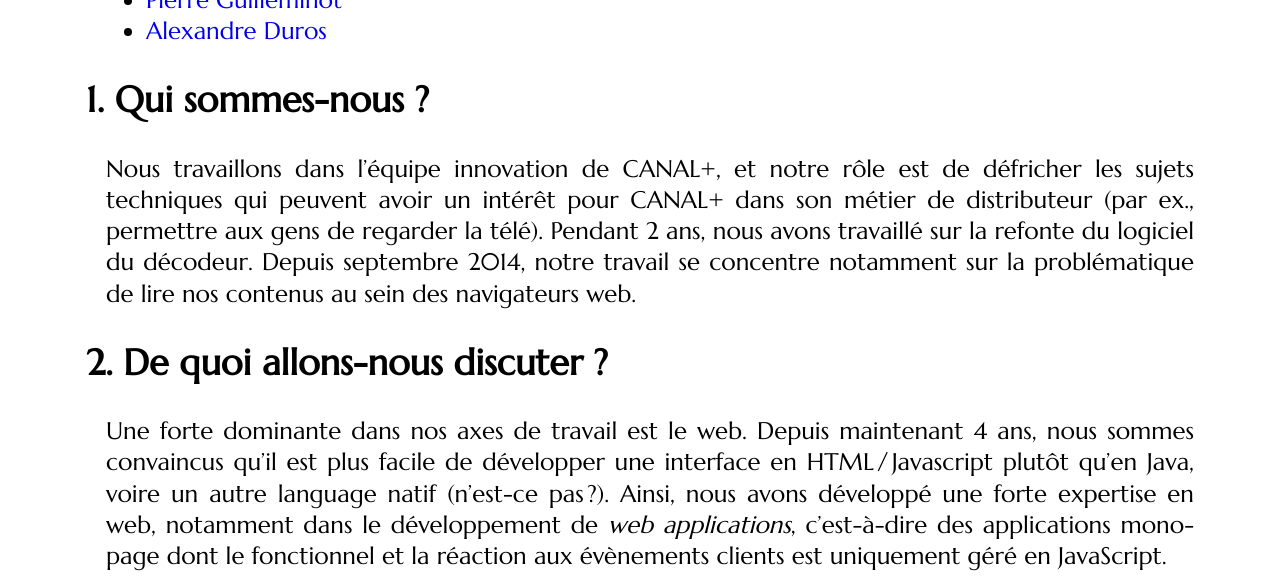
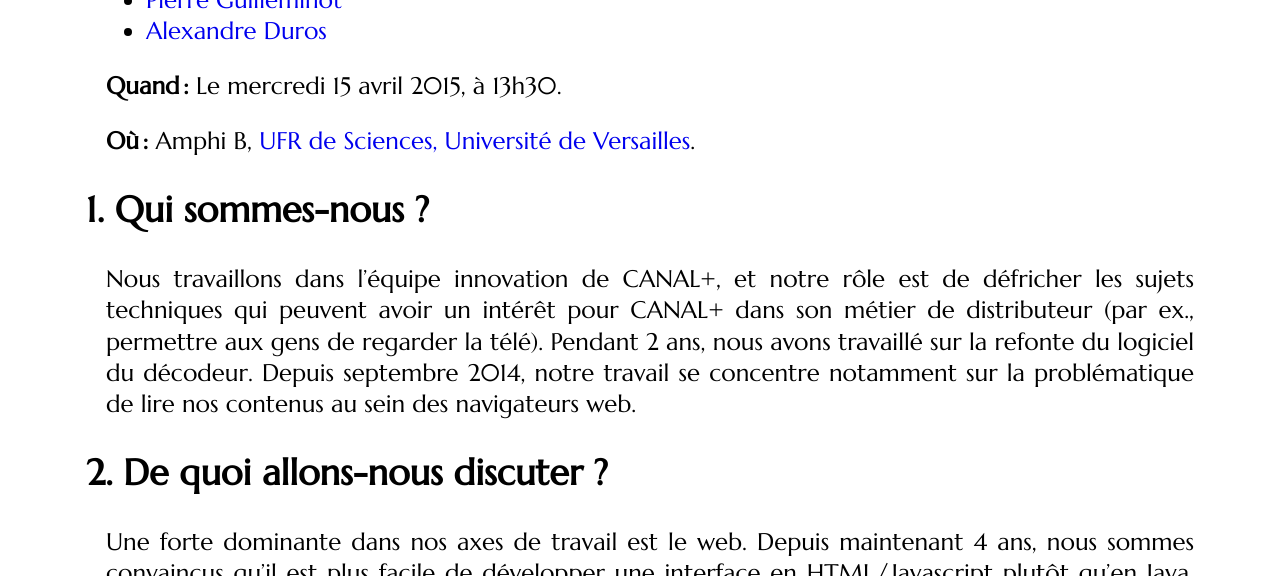
Before and after one commit to defeo/aws, a Jekyll site: the page built from classes/c+-seminar.md, in a window 1280 px wide and 900 px high, cut to the strip 324-900 px from the top of the window. Built offline with Jekyll 4.4.1, drawn with Linux system fonts in a browser that asks for light colours; nearby versions of some CDN libraries; some web fonts are replaced.

Commit message:
Added practical info

```diff
--- a/classes/c+-seminar.md
+++ b/classes/c+-seminar.md
@@ -10,6 +10,10 @@ subtitle: Intervention par CANAL+
 
 - [Pierre Guilleminot](https://github.com/jinroh)
 - [Alexandre Duros](https://github.com/alexduros)
+
+**Quand :** Le mercredi 15 avril 2015, à 13h30.
+
+**Où :** Amphi B, [UFR de Sciences, Université de Versailles](http://www.sciences.uvsq.fr/).
 
 ## Qui sommes-nous ?
 
```
